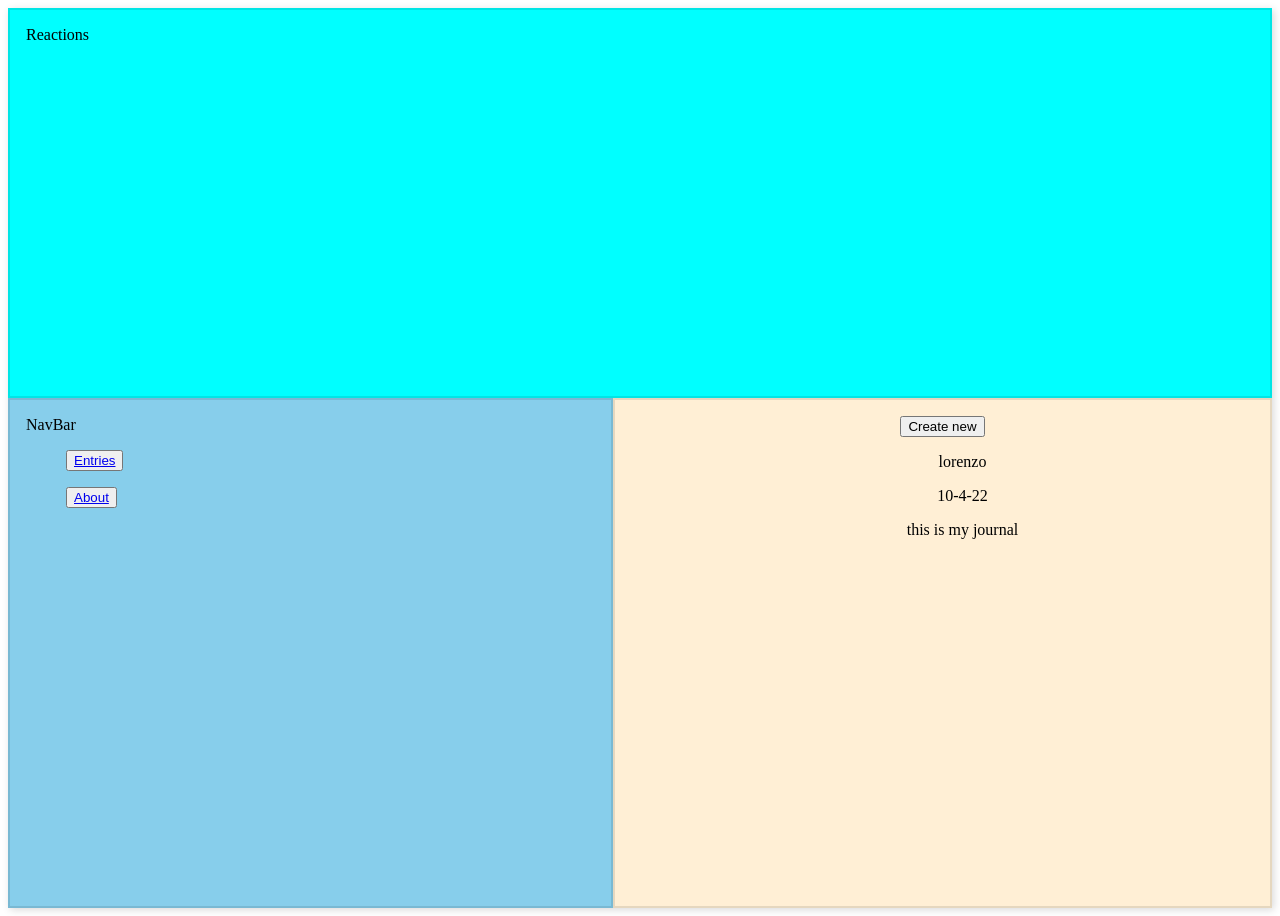
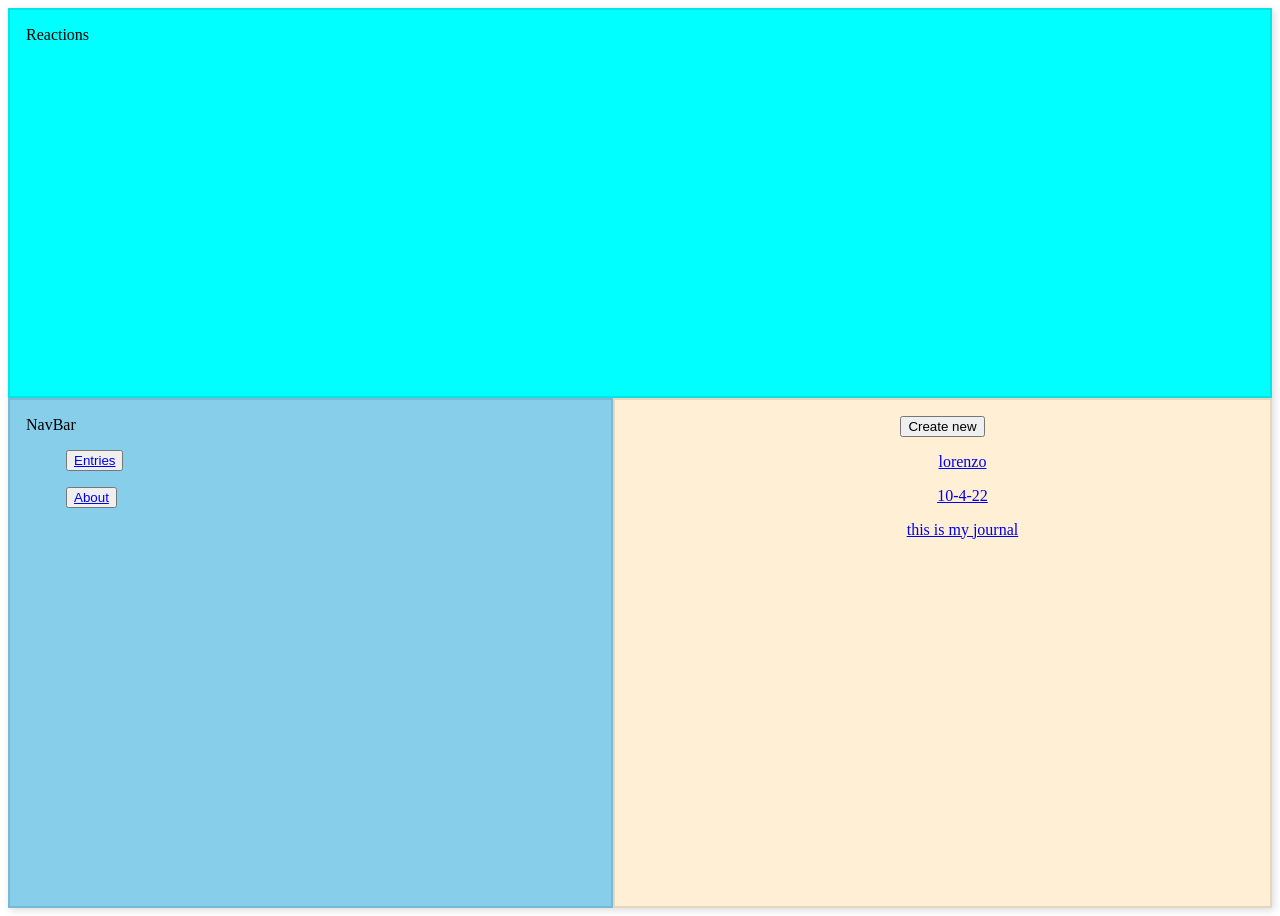
Before and after one commit to angelroundtrip/phase-2-group-project, a React (Create React App) app: page / in a window 1280 px wide. Built offline with nearby package versions, Linux system fonts and the light colour scheme; data requests are answered from the project's data file.

Commit message:
added Links to journal entries

```diff
--- a/src/components/EntryViewer.js
+++ b/src/components/EntryViewer.js
@@ -2,7 +2,9 @@ import React from 'react'
 
 function EntryViewer() {
   return (
-    <div>EntryViewer</div>
+    <div>EntryViewer
+
+    </div>
   )
 }
 
--- a/src/components/JournalEntries.js
+++ b/src/components/JournalEntries.js
@@ -11,7 +11,11 @@ function JournalEntries({entries}) {
             </button>
         </Link>
         <ul>
-            {entries.map(entry => <JournalListItem entry={entry} key={entry.id} /> )}
+            {entries.map(entry =>
+              <Link to='/:id'>
+                <JournalListItem entry={entry} key={entry.id} />
+              </Link>
+            )}
         </ul>
     </div>
   )
```
